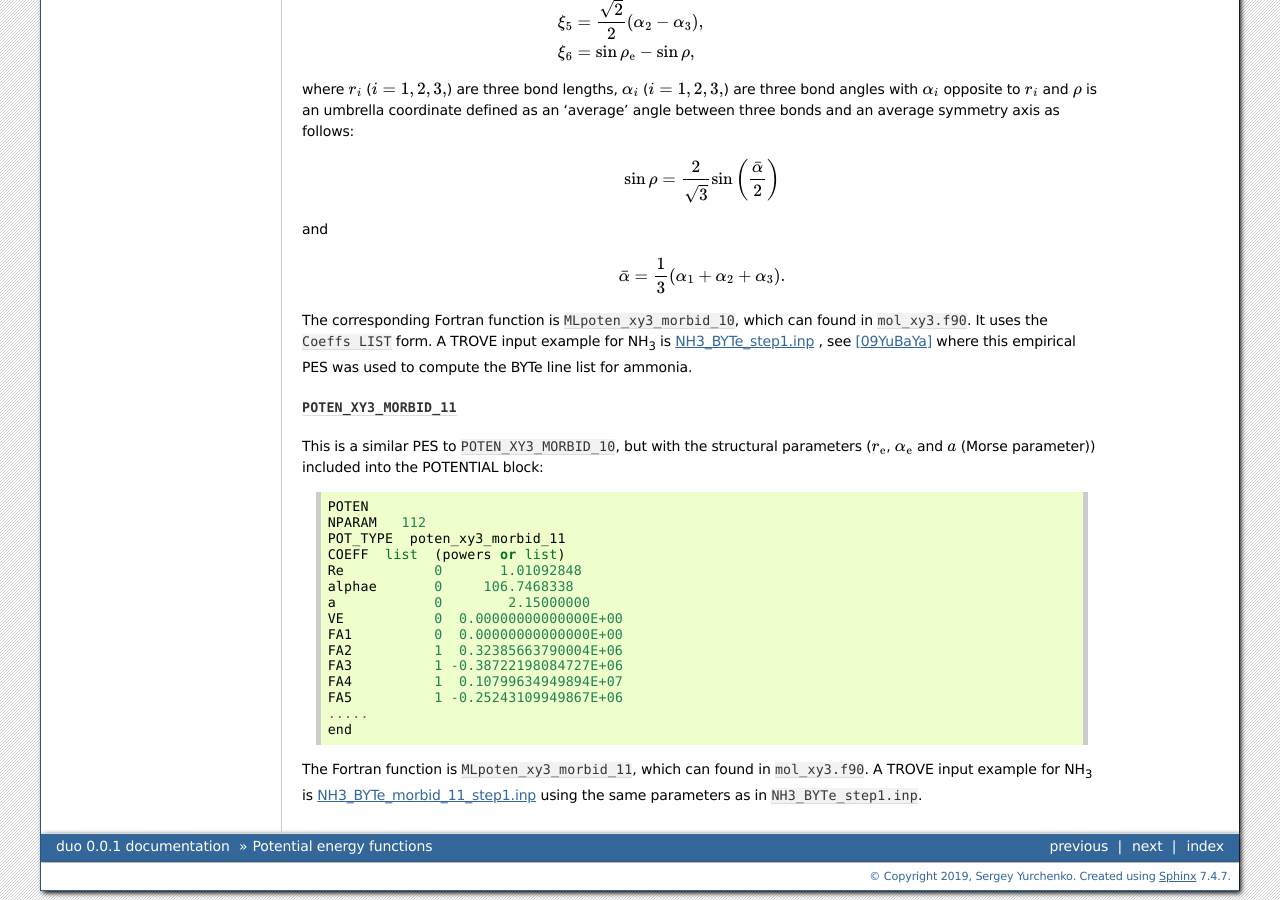
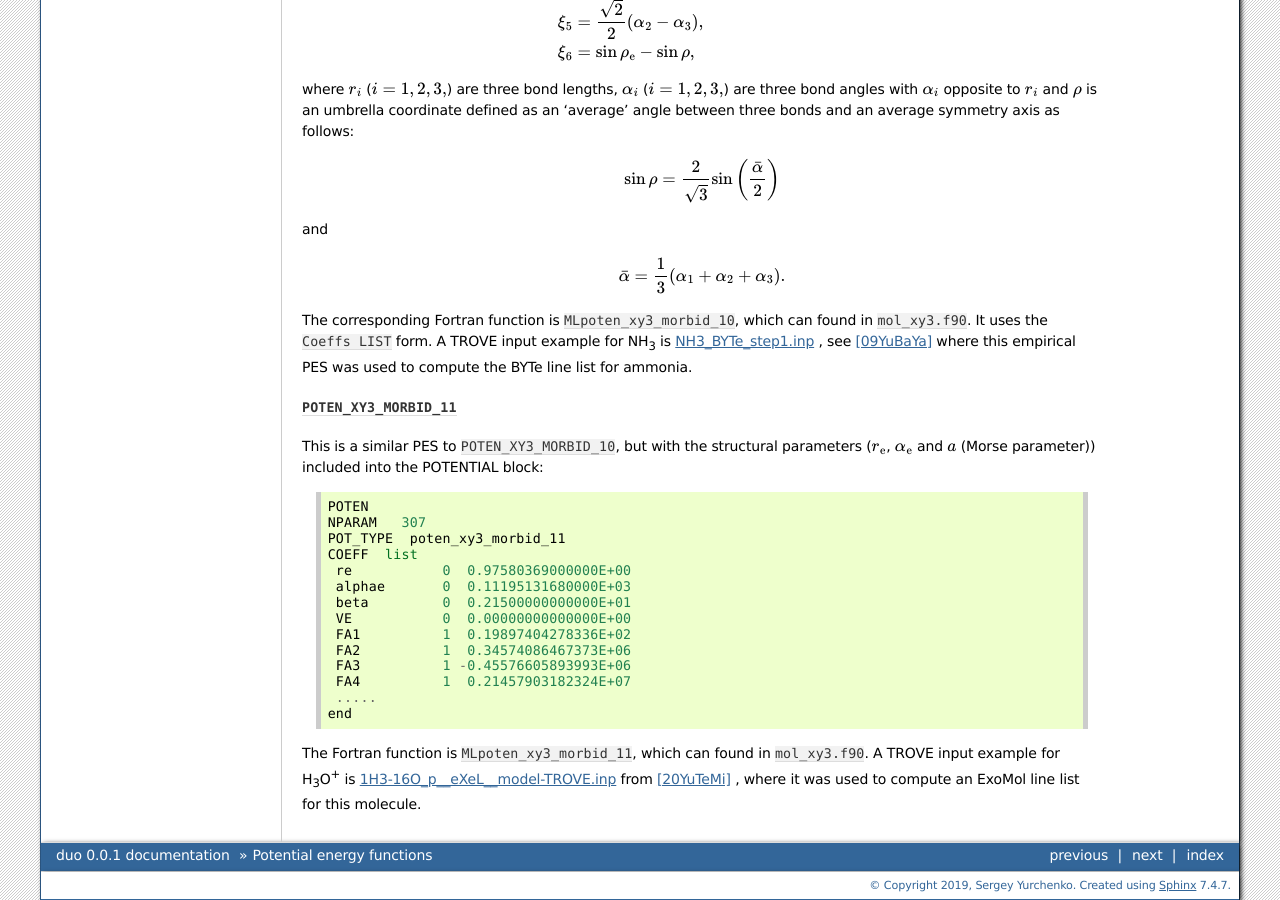
Before and after one commit to Trovemaster/TROVE, a Sphinx documentation site: the page built from docs/source/potentials.rst, in a window 1280 px wide and 900 px high, scrolled down 5724 px. Built offline with Sphinx 7.4.7, drawn with Linux system fonts in a browser that asks for light colours; formulas are drawn with MathJax 3.

Commit message:
H3O+ and CO2 PES

```diff
--- a/docs/source/potentials.rst
+++ b/docs/source/potentials.rst
@@ -407,20 +407,19 @@ This is a similar PES to ``POTEN_XY3_MORBID_10``, but with the structural parame
 ::
 
     POTEN
-    NPARAM   112
+    NPARAM   307
     POT_TYPE  poten_xy3_morbid_11
-    COEFF  list  (powers or list)
-    Re           0       1.01092848
-    alphae       0     106.7468338
-    a            0        2.15000000
-    VE           0  0.00000000000000E+00
-    FA1          0  0.00000000000000E+00
-    FA2          1  0.32385663790004E+06
-    FA3          1 -0.38722198084727E+06
-    FA4          1  0.10799634949894E+07
-    FA5          1 -0.25243109949867E+06
-    .....
+    COEFF  list
+     re           0  0.97580369000000E+00
+     alphae       0  0.11195131680000E+03
+     beta         0  0.21500000000000E+01
+     VE           0  0.00000000000000E+00
+     FA1          1  0.19897404278336E+02
+     FA2          1  0.34574086467373E+06
+     FA3          1 -0.45576605893993E+06
+     FA4          1  0.21457903182324E+07
+     .....
     end
 
 
-The Fortran function is ``MLpoten_xy3_morbid_11``, which can found in ``mol_xy3.f90``.  A TROVE input example  for NH\ :sub:`3` is  `NH3_BYTe_morbid_11_step1.inp <https://raw.githubusercontent.com/Trovemaster/TROVE/develop/docs/source/input/NH3_BYTe_morbid_11_step1.inp>`_ using the same parameters as in ``NH3_BYTe_step1.inp``.
+The Fortran function is ``MLpoten_xy3_morbid_11``, which can found in ``mol_xy3.f90``.  A TROVE input example  for H\ :sub:`3`\ O\ :sup:`+` is  `1H3-16O_p__eXeL__model-TROVE.inp <https://raw.githubusercontent.com/Trovemaster/TROVE/develop/docs/source/input/1H3-16O_p__eXeL__model-TROVE.inp>`_ from [20YuTeMi]_ , where it was used to compute an ExoMol line list for this molecule.
--- a/docs/source/references.rst
+++ b/docs/source/references.rst
@@ -70,3 +70,5 @@ References
 .. [21ClYu]  V.H. J. Clark and S.N. Yurchenko. Phys. Chem. Chem. Phys., 23, 11990 (2021), Modelling the non-local thermodynamic equilibrium spectra of silylene (SiH\ :sub:`2`\ ).
 
 .. [23MeOwTe] T. Mellor, A. Owens, J. Tennyson, and S.N. Yurchenko. MNRAS, 520, 1997 (2023), ExoMol line lists - XLVIII. High-temperature line list of thioformaldehyde (H\ :sub:`2`\ CS).
+
+.. [20YuTeMi]  S.N. Yurchenko, J. Tennyson, S. Miller, V.V. Melnikov, J. O'Donoghue, and L. Moore, MNRAS, 497, 2340 (2020), ExoMol line lists - XL. Ro-vibrational molecular line list for Hydronium ion (H\ :sub:`3`\ O\ :sup:`+`\ ). `doi: <http://dx.doi.org/10.1093/mnras/staa2034>`_ .
```
Also changed, not shown: 3 other files.
